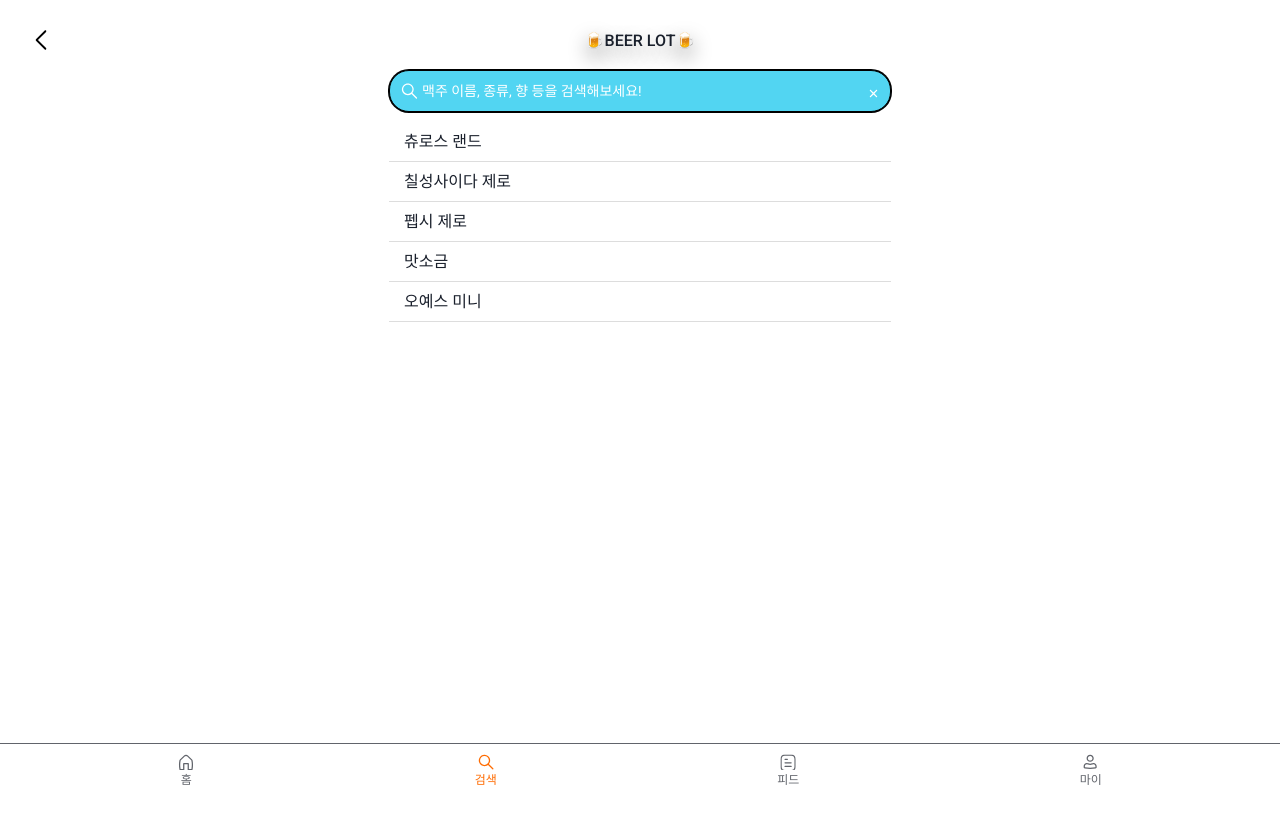
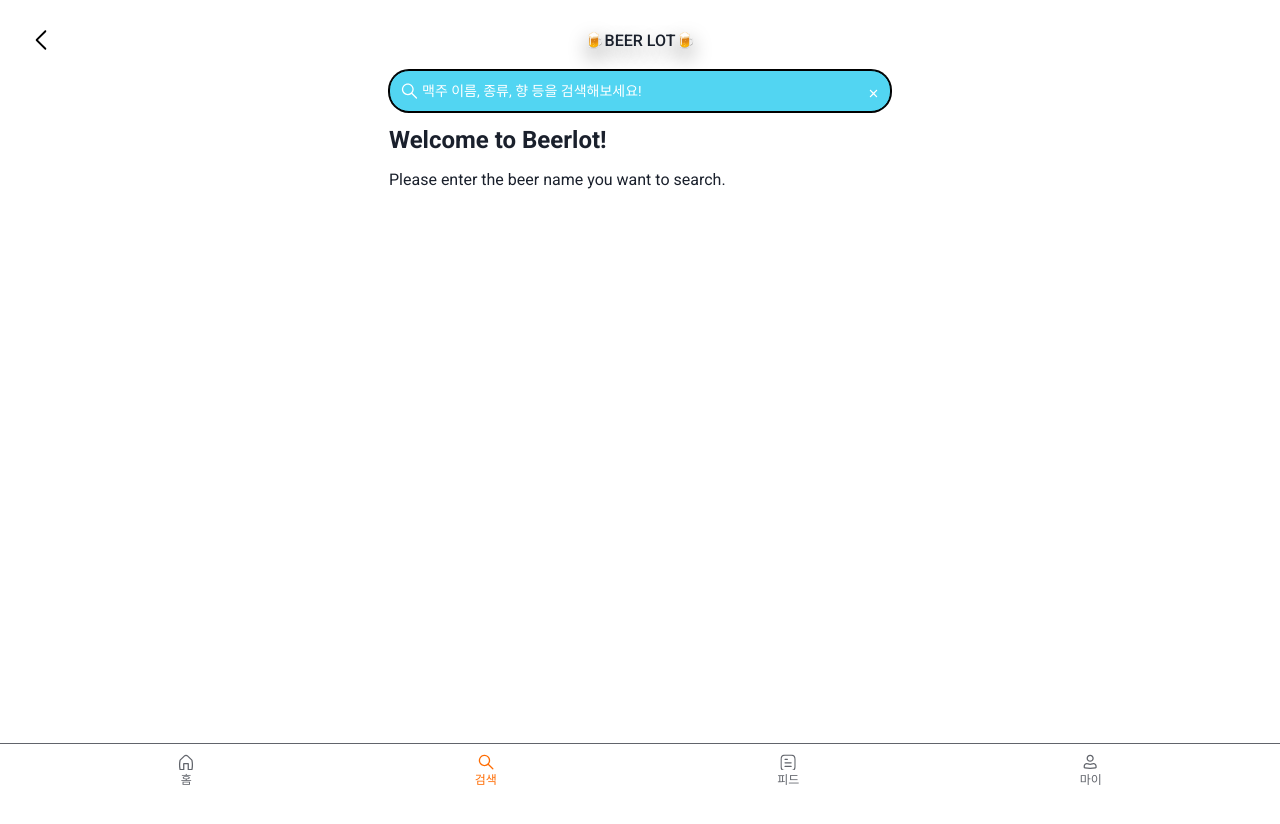
Before and after one commit to taeee1/beerlot-client, a Next.js app: page /search in a window 1280 px wide. Shown: the top 824 px of the page. Built offline with nearby package versions, Linux system fonts and the light colour scheme.

Commit message:
Featureh/search api (#42)
* chore: naming and function order changed

* feat: search input refactored

* feat: marketing text added, useQuery to call api added

* feat: debounced search added

* fix: clear button works

* chore: typing added for inputRef

* chore: comments deleted

```diff
--- /dev/null
+++ b/hooks/useKeyboard.ts
@@ -0,0 +1,12 @@
+import { AllKeyboardEvent } from "../interface/types";
+
+const useKeyboard = () => {
+  const isEnterKey = (e: AllKeyboardEvent) => {
+    return e.code === "Enter";
+  };
+
+  return {
+    isEnterKey,
+  };
+};
+export default useKeyboard;
--- /dev/null
+++ b/hooks/useSearch.ts
@@ -0,0 +1,7 @@
+export const useSearch = (input: string) => {
+  const isInputEmpty = input.length === 0;
+
+  return {
+    isInputEmpty,
+  };
+};
--- a/interface/types.ts
+++ b/interface/types.ts
@@ -1,3 +1,5 @@
+export type AllKeyboardEvent = React.KeyboardEvent | KeyboardEvent;
+
 export interface BeerResultType {
   id: number;
   name_ko: string;
--- a/package.json
+++ b/package.json
@@ -19,6 +19,7 @@
     "axios": "^0.27.2",
     "babel-plugin-styled-components": "^2.0.7",
     "framer-motion": "^7.3.5",
+    "lodash": "^4.17.21",
     "next": "12.2.4",
     "next-pwa": "^5.5.5",
     "react": "18.2.0",
--- a/pages/result/[id].tsx
+++ b/pages/result/[id].tsx
@@ -11,6 +11,7 @@
 import { CardType, MOCK_CARD_LIST } from "../../interface/static";
 
 const SearchResultList = () => {
+  const [isFilterListOpen, setIsFilterListOpen] = useState<boolean>(true);
   const router = useRouter();
   const { id } = router.query;
   const filteredItemList = MOCK_CARD_LIST.filter((item) => {
@@ -19,7 +20,7 @@
     }
     return item.beerName.includes(id[0]);
   });
-  const [isFilterListOpen, setIsFilterListOpen] = useState<boolean>(true);
+
   const handleClick = () => {
     setIsFilterListOpen(!isFilterListOpen);
   };
--- a/pages/search/index.tsx
+++ b/pages/search/index.tsx
@@ -1,7 +1,7 @@
-import Search from "../../src/search/Search";
+import SearchTemplate from "../../src/search/Search";
 
 const index = () => {
-  return <Search />;
+  return <SearchTemplate />;
 };
 
 export default index;
--- a/src/search/SearchBarAutocomplete.tsx
+++ b/src/search/SearchBarAutocomplete.tsx
@@ -1,45 +1,72 @@
 import { Box, Flex, Text } from "@chakra-ui/react";
+import axios from "axios";
+import _, { debounce } from "lodash";
 import { useRouter } from "next/router";
-import { useEffect, useState } from "react";
-import { beerItemType, MOCK_CARD_LIST } from "../../interface/static";
+import React, { useEffect, useMemo, useState } from "react";
+import { useMutation } from "react-query";
+import useKeyboard from "../../hooks/useKeyboard";
+import { useSearch } from "../../hooks/useSearch";
 import EmptySearchResult from "./EmptySearchResult";
 import SearchInput from "./SearchInput";
 
 const SearchBarAutocomplete = () => {
+  const router = useRouter();
   const [value, setValue] = useState("");
-  const [selectedItems, setSelectedItems] = useState<beerItemType[]>([]);
-  const router = useRouter();
-  const handleChange = (e: React.ChangeEvent<HTMLInputElement>) =>
-    setValue(e.target.value);
-  const handleClick = (e: React.MouseEvent) => {
+  const [selectedItems, setSelectedItems] = useState([]);
+  const { isInputEmpty } = useSearch(value);
+  const searchBeer = useMutation((keyword: string) =>
+    axios.get(`/api/v1/beers?keyword=${keyword}&page=1&size=10&sort=MOST_LIKES`)
+  );
+
+  const { isEnterKey } = useKeyboard();
+
+  const handleChange = (e: React.ChangeEvent<HTMLInputElement>) => {
+    debouncedSearch(e.target.value);
+  };
+
+  const debouncedSearch = useMemo(
+    () =>
+      debounce((value) => {
+        setValue(value);
+        searchBeer.mutate(value);
+      }, 200),
+    [searchBeer]
+  );
+
+  const handleClickItem = (e: React.MouseEvent) => {
     const selectedName = e.currentTarget.textContent;
     router.push(`/result/${selectedName}`);
   };
 
-  // MOCK_BEER_ITEM useMemo처리 안하면, VALUE한번 바꿀 때마다 mock_beer_info가 다시 RENDER됨.
-  useEffect(() => {
-    const newSelectedItems: beerItemType[] = MOCK_CARD_LIST.filter(
-      (beerItems) => beerItems.beerName.includes(value)
-    );
-    setSelectedItems(newSelectedItems);
-  }, [value]);
-
-  const clearInput = () => {
+  const clearValue = () => {
     setValue("");
   };
+
+  const handleKeyPress = (e: React.KeyboardEvent<HTMLInputElement>) => {
+    if (isEnterKey(e)) {
+      router.push(`/result/${e.target.value}}`);
+    }
+  };
+
+  useEffect(() => {
+    const newSelectedItem = searchBeer.data?.data.contents;
+    setSelectedItems(newSelectedItem);
+  }, [searchBeer.data?.data.contents]);
 
   return (
     <Flex w="full" direction="column" borderRadius="20px" gap="10px" mt="14px">
       <SearchInput
-        value={value}
-        handleChange={handleChange}
-        clearInput={clearInput}
+        onKeyPress={handleKeyPress}
+        onChange={handleChange}
+        clearValue={clearValue}
       />
-
+      {isInputEmpty ? (
+        <MarketingScreen />
+      ) : (
         <Flex flexDirection="column">
           <>
-          {selectedItems.length > 0 ? (
-            selectedItems.map((beerItems) => {
+            {selectedItems?.length > 0 ? (
+              selectedItems.map((beerItems: any) => {
                 return (
                   <Box
                     borderBottom="1px solid"
@@ -48,8 +75,12 @@
                     px="15px"
                     key={beerItems.id}
                   >
-                  <Text textStyle="h2" key={beerItems.id} onClick={handleClick}>
-                    {beerItems.beerName}
+                    <Text
+                      textStyle="h2"
+                      key={beerItems.id}
+                      onClick={handleClickItem}
+                    >
+                      {beerItems.name_ko}
                     </Text>
                   </Box>
                 );
@@ -59,8 +90,20 @@
             )}
           </>
         </Flex>
+      )}
     </Flex>
   );
 };
 
 export default SearchBarAutocomplete;
+
+const MarketingScreen = () => (
+  <Box>
+    <Text fontSize="24px" fontWeight="bold" mb="10px">
+      Welcome to Beerlot!
+    </Text>
+    <Text fontSize="16px" fontWeight="normal" mb="10px">
+      Please enter the beer name you want to search.
+    </Text>
+  </Box>
+);
--- a/src/search/SearchInput.tsx
+++ b/src/search/SearchInput.tsx
@@ -6,31 +6,40 @@
   InputLeftElement,
   InputRightElement,
 } from "@chakra-ui/react";
-import React from "react";
+import React, { useRef } from "react";
 import { SearchGlass, WhiteCross } from "../../public/svg";
 import { SEARCH_BAR_PLACEHOLDER } from "../../interface/static";
 
 interface SearchInputProps {
-  value: string;
-  handleChange: (e: React.ChangeEvent<HTMLInputElement>) => void;
-  clearInput: () => void;
+  onKeyPress: (e: React.KeyboardEvent<HTMLInputElement>) => void;
+  onChange: (e: React.ChangeEvent<HTMLInputElement>) => void;
+  clearValue: () => void;
 }
 
 const SearchInput: React.FC<SearchInputProps> = ({
-  value,
-  handleChange,
-  clearInput,
+  onChange,
+  onKeyPress,
+  clearValue,
 }) => {
+  const inputRef = useRef<HTMLInputElement>(null);
+  const clearInput = () => {
+    if (inputRef.current) {
+      inputRef.current.value = "";
+      clearValue();
+    }
+  };
+
   return (
     <InputGroup display="flex" alignItems="center" justifyContent="center">
       <Input
+        ref={inputRef}
+        onKeyPress={onKeyPress}
         py="20px"
         px="20px"
         bg="blue.100"
         placeholder={SEARCH_BAR_PLACEHOLDER}
         size="sm"
-        value={value}
-        onChange={handleChange}
+        onChange={onChange}
         autoFocus
         borderRadius="20px"
         textColor="white"
```
Also changed, not shown: src/search/Search.tsx (+4 -6 lines), 1 other file (tests, documents, lock files or other folders). Lines whose indentation alone changed are shown as unchanged.
